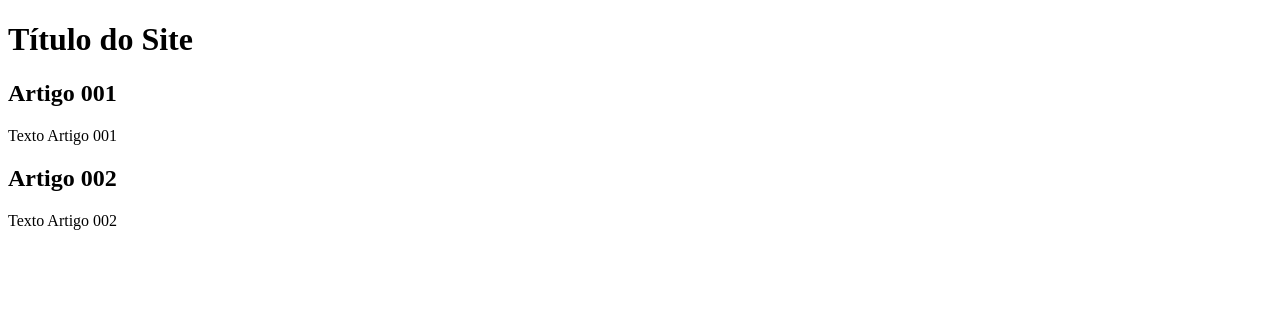
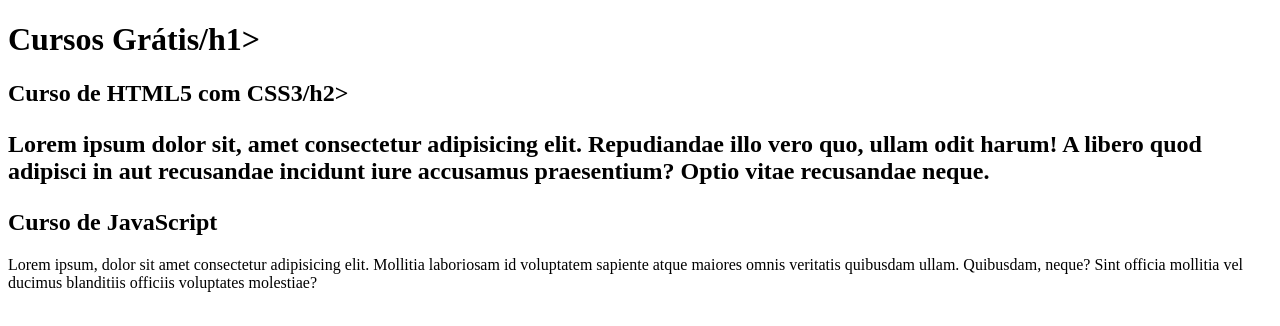
Before and after one commit to SantanaNc/projeto--site, a plain HTML site: page index.html in a window 1280 px wide. Drawn offline with Linux system fonts and the light colour scheme.

Commit message:
comecei a escrever o conteúdo

```diff
--- a/index.html
+++ b/index.html
@@ -8,15 +8,15 @@
 <body>
     <main>
         <header>
-            <h1>Título do Site</h1>
+            <h1>Cursos Grátis/h1>
         </header>
         <article>
-            <h2>Artigo 001</h2>
-            <p>Texto Artigo 001</p>
+            <h2>Curso de HTML5 com CSS3/h2>
+            <p>Lorem ipsum dolor sit, amet consectetur adipisicing elit. Repudiandae illo vero quo, ullam odit harum! A libero quod adipisci in aut recusandae incidunt iure accusamus praesentium? Optio vitae recusandae neque.</p>
         </article>
         <article>
-            <h2>Artigo 002</h2>
-            <p>Texto Artigo 002</p>
+            <h2>Curso de JavaScript</h2>
+            <p>Lorem ipsum, dolor sit amet consectetur adipisicing elit. Mollitia laboriosam id voluptatem sapiente atque maiores omnis veritatis quibusdam ullam. Quibusdam, neque? Sint officia mollitia vel ducimus blanditiis officiis voluptates molestiae?</p>
         </article>
     </main>
 </body>
```
